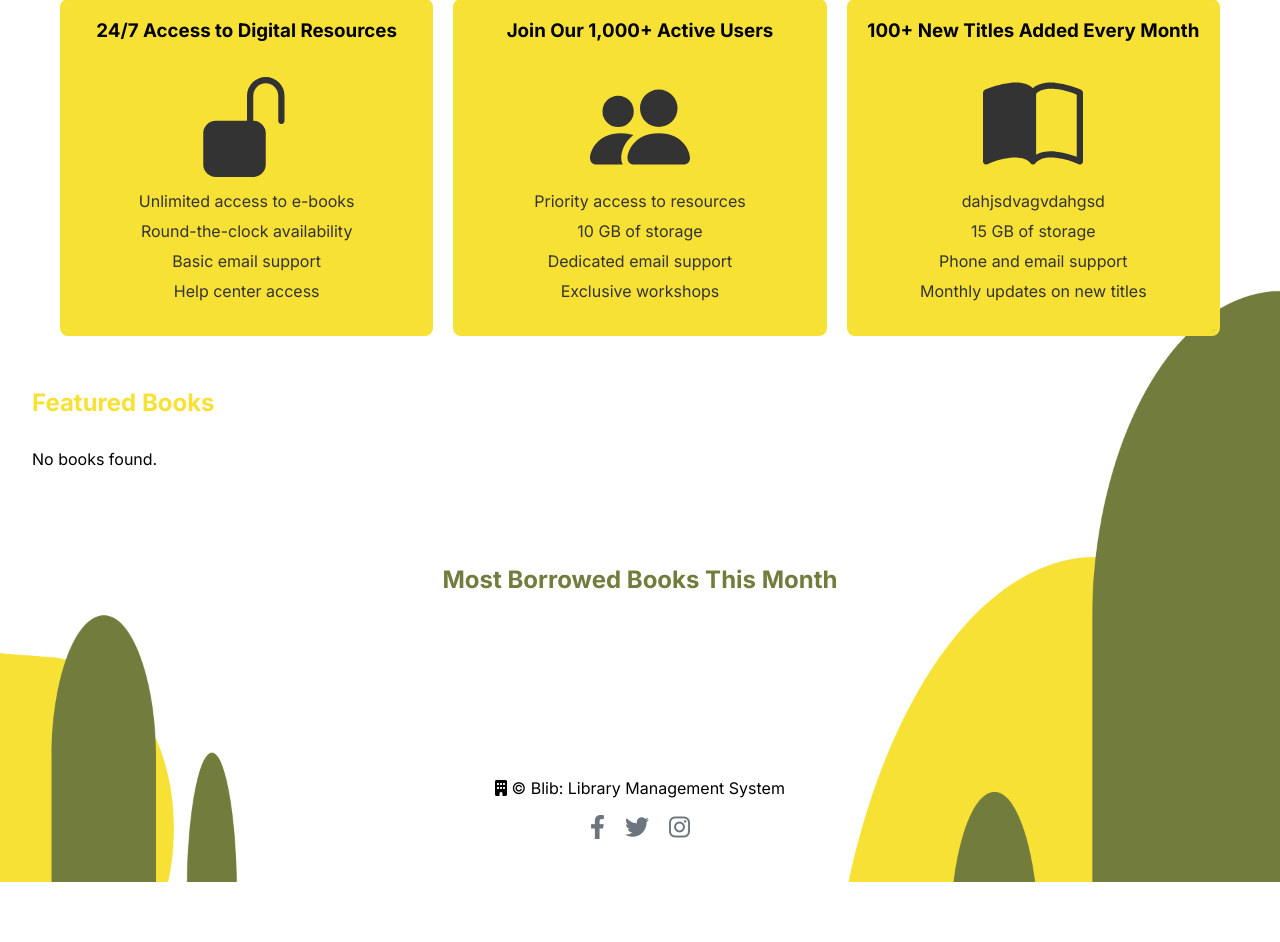
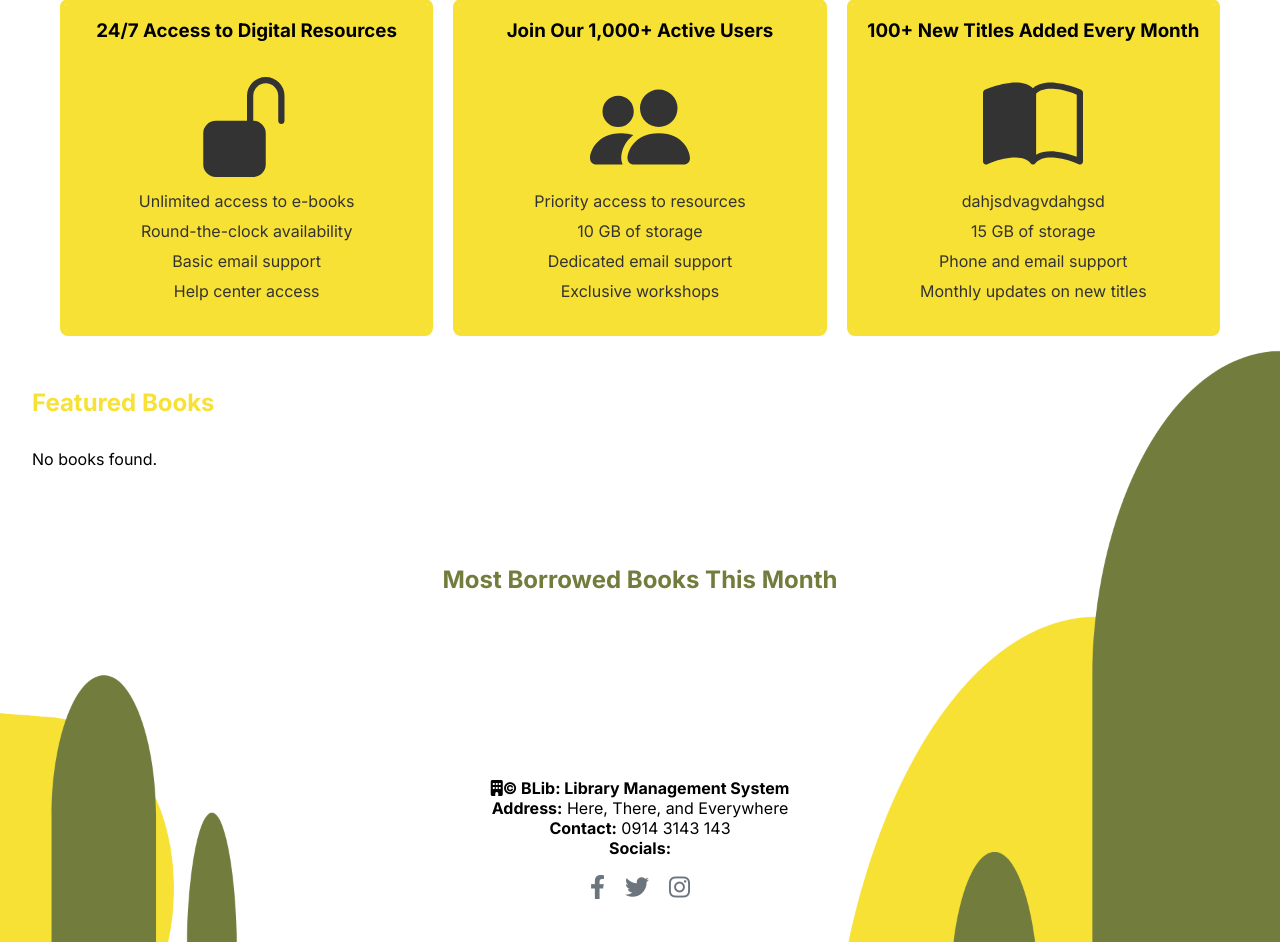
Before and after one commit to HanamiGarduque/PHPSYSTEM, a PHP site: page /homepage.php in a window 1280 px wide. Shown: the part 823-1765 px from the top of the page. Before the commit the page ends 1705 px from the top, so only its background shows below. Run offline with PHP 8.4, Linux system fonts and the light colour scheme; the visitor is signed in with stand-in values (Sample User, id 1); data that the repository does not hold is empty.

Commit message:
added footer on homepage

```diff
--- a/homepage.php
+++ b/homepage.php
@@ -169,7 +169,10 @@ if (isset($_SESSION['notification_message'])) {
     <footer>
         <div class="container">
             <div class="company-info">
-                <p><i class="fas fa-building"></i> © Blib: Library Management System</p>
+                <p><i class="fas fa-building"></i><strong>© BLib: Library Management System</strong></p>
+                <p><strong>Address:</strong> Here, There, and Everywhere</p>
+                <p><strong>Contact:</strong> 0914 3143 143</p>
+                <p><strong>Socials:</strong></p>
             </div>
 
             <ul class="social-icons">
@@ -179,7 +182,7 @@ if (isset($_SESSION['notification_message'])) {
             </ul>
         </div>
     </footer>
-    </div>
+
 
 
 </body>
--- a/myacc.php
+++ b/myacc.php
@@ -189,7 +189,7 @@ foreach ($fines as $fine) {
                 </tbody>
             </table>
             <div id="totalUnpaidFees" style="margin-top: 10px;">
-                <strong>Total Unpaid Fees:</strong> $<?php echo number_format($totalUnpaidFees, 2); ?>
+                <strong>Total Unpaid Fees:</strong> Php<?php echo number_format($totalUnpaidFees, 2); ?>
             </div>
         <?php
         }
```
